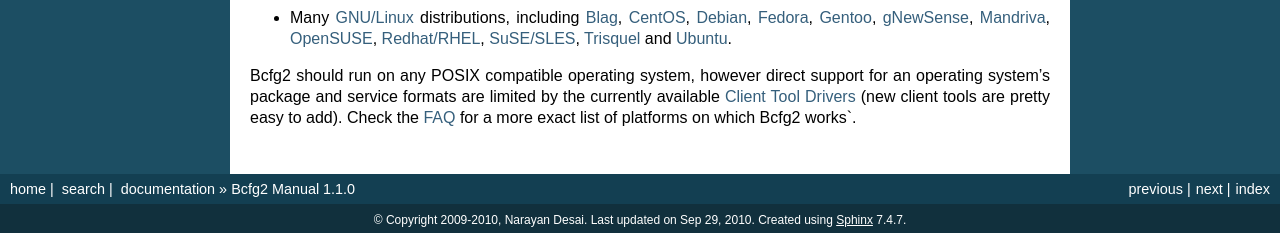
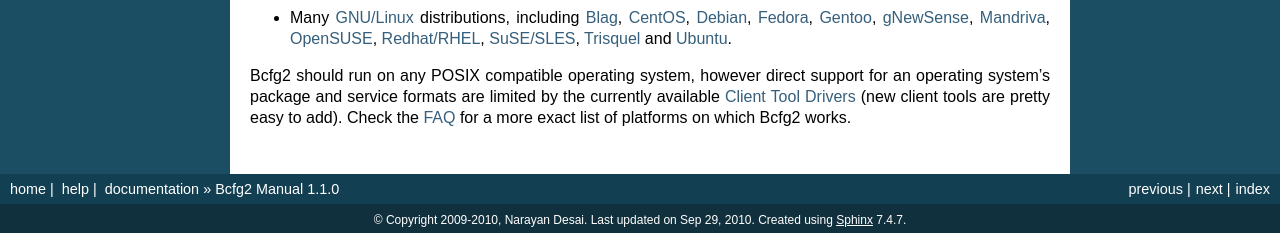
Before and after one commit to Bcfg2/bcfg2, a Sphinx documentation site: the page built from doc/index.txt, in a window 1280 px wide and 900 px high, scrolled down 574 px. Shown: the part 664-897 px from the top of the window. Built offline with Sphinx 7.4.7, drawn with Linux system fonts in a browser that asks for light colours.

Commit message:
doc: Refactor help documents and add a link directly referencing them
Signed-off-by: Sol Jerome <sol.jerome@gmail.com>

git-svn-id: https://svn.mcs.anl.gov/repos/bcfg/trunk/bcfg2@6081 ce84e21b-d406-0410-9b95-82705330c041

```diff
--- a/doc/_templates/layout.html
+++ b/doc/_templates/layout.html
@@ -7,7 +7,8 @@
 
 {% block rootrellink %}
 	<li><a href="{{ pathto('index') }}">home</a> |&nbsp;</li>
-	<li><a href="{{ pathto('search') }}">search</a> |&nbsp;</li>
+	<!--<li><a href="{{ pathto('search') }}">search</a> |&nbsp;</li>-->
+	<li><a href="{{ pathto('help/index') }}">help</a> |&nbsp;</li>
 	<li><a href="{{ pathto('contents') }}">documentation </a> &raquo;</li>
 {% endblock %}
 
--- a/doc/contents.txt
+++ b/doc/contents.txt
@@ -11,6 +11,7 @@
 
    index
    quickstart/index
+   help/index
    faq/index
    authentication
    getting_started/index
--- a/doc/unsorted/mailinglist.txt
+++ b/doc/help/mailinglist.txt
@@ -1,6 +1,6 @@
 .. -*- mode: rst -*-
 
-.. _unsorted-mailinglist:
+.. _help-mailinglist:
 
 ============
 Mailing List
--- a/doc/index.txt
+++ b/doc/index.txt
@@ -107,4 +107,4 @@
 are limited by the currently available :ref:`client-tools-index`
 (new client tools are pretty easy to add). Check the :ref:`FAQ
 <faq-general>` for a  more exact list of platforms on which Bcfg2
-works`.
+works.
```
Also changed, not shown: doc/help/index.txt (added, +33 -0 lines), doc/help/irc.txt (added, +45 -0 lines), doc/unsorted/ircchannel.txt (deleted, +0 -32 lines).
